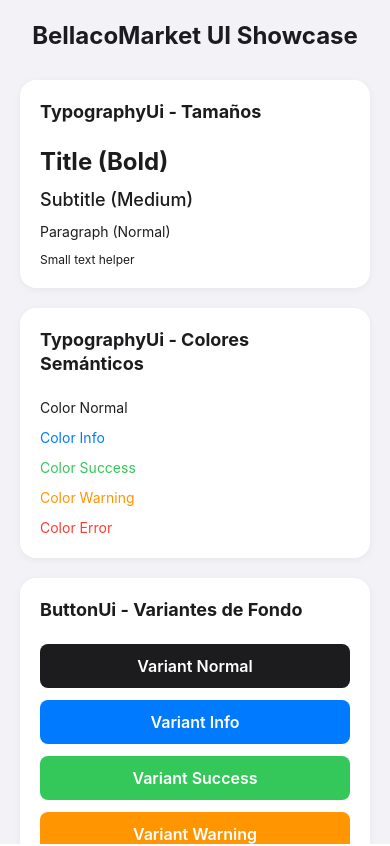
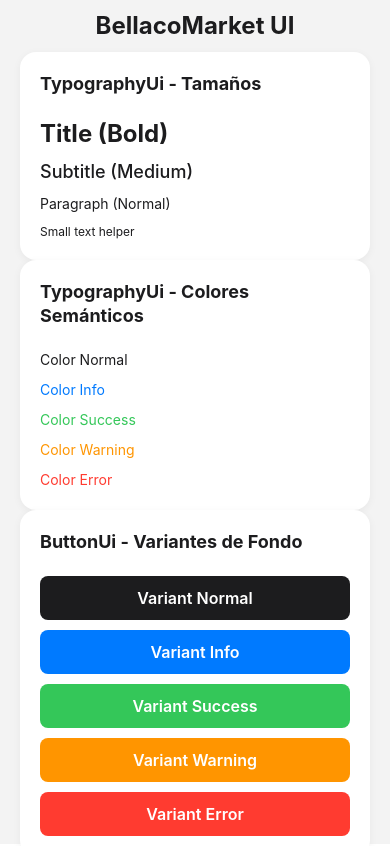
Before and after one commit to andrzmc/BellacoMarket, a React Native app: screen /StoryBook in a window 390 px wide. Shown: the top 846 px of the page. Built offline with nearby package versions, Linux system fonts and the light colour scheme.

Commit message:
feat: crate Screen Layout Component

```diff
--- a/App.tsx
+++ b/App.tsx
@@ -1,6 +1,5 @@
 import React, { FC } from 'react';
 import { SafeAreaProvider } from 'react-native-safe-area-context';
-
 import NavigatorTemplate from '@/components/templates/navigator';
 
 const App: FC = () => {
--- /dev/null
+++ b/src/components/layouts/screen/header.tsx
@@ -0,0 +1,36 @@
+import { TypographyUi } from '@/components/ui/typography';
+import { ScreenLayoutHeaderProps } from '@/models/interfaces/layouts';
+import React, { FC } from 'react';
+import { StyleSheet, View } from 'react-native';
+
+const HeaderScreenLayout: FC<ScreenLayoutHeaderProps> = props => {
+  const { title, childrenLeft, childrenRight, isHidden } = props;
+
+  return !isHidden || (!childrenLeft && !childrenRight && !title) ? (
+    <View style={styles.container}>
+      <View>{childrenLeft}</View>
+      {title ? (
+        <View>
+          <TypographyUi weight="bold" size="title">
+            {title}
+          </TypographyUi>
+        </View>
+      ) : null}
+      <View>{childrenRight}</View>
+    </View>
+  ) : null;
+};
+
+const styles = StyleSheet.create({
+  container: {
+    paddingVertical: 10,
+    paddingHorizontal: 20,
+    display: 'flex',
+    flexDirection: 'row',
+    justifyContent: 'space-between',
+    alignItems: 'center',
+    gap: 10,
+  },
+});
+
+export default HeaderScreenLayout;
--- /dev/null
+++ b/src/components/layouts/screen/index.tsx
@@ -0,0 +1,56 @@
+import React, { FC } from 'react';
+import { ScrollView, View } from 'react-native';
+import { SafeAreaView } from 'react-native-safe-area-context';
+import HeaderScreenLayout from './header';
+import { ScreenLayoutProps } from '@/models/interfaces/layouts';
+import { ScreenLayoutStyles } from '@/styles/components/layouts';
+
+const ScreenLayout: FC<ScreenLayoutProps> = props => {
+  const {
+    children,
+    alignment = 'top',
+    scrollable = false,
+    header,
+    style,
+    withSafeArea = true,
+    withPadding = true,
+    ...rest
+  } = props;
+
+  const SCREEN_STYLE = [
+    scrollable
+      ? ScreenLayoutStyles.scrollContent
+      : ScreenLayoutStyles.container,
+    ScreenLayoutStyles[`alignment_${alignment}`],
+    {
+      paddingHorizontal: withPadding ? 20 : 0,
+      paddingBottom: withPadding ? 20 : 0,
+    },
+  ];
+
+  return (
+    <SafeAreaView
+      style={[ScreenLayoutStyles.container, style]}
+      edges={
+        withSafeArea
+          ? ['top', 'right', 'bottom', 'left']
+          : ['right', 'bottom', 'left']
+      }
+      {...rest}
+    >
+      {header ? <HeaderScreenLayout {...header} /> : null}
+      {scrollable ? (
+        <ScrollView
+          contentContainerStyle={SCREEN_STYLE}
+          showsVerticalScrollIndicator={false}
+        >
+          {children}
+        </ScrollView>
+      ) : (
+        <View style={SCREEN_STYLE}>{children}</View>
+      )}
+    </SafeAreaView>
+  );
+};
+
+export default ScreenLayout;
--- a/src/components/templates/navigator/index.tsx
+++ b/src/components/templates/navigator/index.tsx
@@ -7,7 +7,7 @@ const NavigatorTemplate: FC = () => {
     <NavigationContainer
       theme={{
         colors: {
-          background: 'white',
+          background: '#f3f3f3',
           primary: '#007AFF',
           card: 'white',
           text: '#1C1C1E',
--- /dev/null
+++ b/src/models/interfaces/layouts.ts
@@ -0,0 +1,19 @@
+import { ReactNode } from 'react';
+import { ViewProps } from 'react-native';
+import { ScreenLayoutAlignment } from '../types/layouts';
+
+export interface ScreenLayoutProps extends ViewProps {
+  children: ReactNode;
+  alignment?: ScreenLayoutAlignment;
+  scrollable?: boolean;
+  header?: ScreenLayoutHeaderProps;
+  withSafeArea?: boolean;
+  withPadding?: boolean;
+}
+
+export interface ScreenLayoutHeaderProps {
+  title?: string;
+  childrenLeft?: ReactNode;
+  childrenRight?: ReactNode;
+  isHidden?: boolean;
+}
--- /dev/null
+++ b/src/models/types/layouts.ts
@@ -0,0 +1 @@
+export type ScreenLayoutAlignment = 'center' | 'top' | 'bottom';
--- a/src/screens/storybook/main.tsx
+++ b/src/screens/storybook/main.tsx
@@ -1,25 +1,13 @@
+import ScreenLayout from '@/components/layouts/screen';
 import { ButtonUi } from '@/components/ui/button';
 import { CardUi } from '@/components/ui/card';
 import { TypographyUi } from '@/components/ui/typography';
 import React from 'react';
-import { ScrollView, StyleSheet, View } from 'react-native';
-import { SafeAreaView } from 'react-native-safe-area-context';
+import { StyleSheet } from 'react-native';
 
 const MainStoryBookScreen = () => {
   return (
-    <SafeAreaView style={styles.safeArea}>
-      <ScrollView contentContainerStyle={styles.container}>
-        {/* Header */}
-        <TypographyUi
-          size="title"
-          weight="bold"
-          color="normal"
-          style={styles.headerTitle}
-        >
-          BellacoMarket UI Showcase
-        </TypographyUi>
-
-        {/* Typography Section */}
+    <ScreenLayout header={{ title: 'BellacoMarket UI' }}>
       <CardUi heading="TypographyUi - Tamaños">
         <TypographyUi size="title" weight="bold">
           Title (Bold)
@@ -39,48 +27,27 @@ const MainStoryBookScreen = () => {
         <TypographyUi color="error">Color Error</TypographyUi>
       </CardUi>
 
-        {/* Button Section */}
       <CardUi heading="ButtonUi - Variantes de Fondo">
-          <View style={styles.buttonList}>
         <ButtonUi text="Variant Normal" variant="normal" />
         <ButtonUi text="Variant Info" variant="info" />
         <ButtonUi text="Variant Success" variant="success" />
         <ButtonUi text="Variant Warning" variant="warning" />
         <ButtonUi text="Variant Error" variant="error" />
-          </View>
       </CardUi>
 
       <CardUi heading="ButtonUi - Estados y Contenido">
-          <View style={styles.buttonList}>
         <ButtonUi text="Botón Deshabilitado" variant="info" disabled />
         <ButtonUi variant="normal" style={styles.customButton}>
           <TypographyUi color="success" weight="bold">
             ★ Botón con Children Personalizado ★
           </TypographyUi>
         </ButtonUi>
-          </View>
       </CardUi>
-      </ScrollView>
-    </SafeAreaView>
+    </ScreenLayout>
   );
 };
 
 const styles = StyleSheet.create({
-  safeArea: {
-    flex: 1,
-    backgroundColor: '#F2F2F7',
-  },
-  container: {
-    padding: 20,
-    gap: 20,
-  },
-  headerTitle: {
-    textAlign: 'center',
-    marginBottom: 8,
-  },
-  buttonList: {
-    gap: 12,
-  },
   customButton: {
     borderWidth: 1,
     borderColor: '#34C759',
--- /dev/null
+++ b/src/styles/components/layouts.ts
@@ -0,0 +1,19 @@
+import { StyleSheet } from 'react-native';
+
+export const ScreenLayoutStyles = StyleSheet.create({
+  container: {
+    flex: 1,
+  },
+  scrollContent: {
+    flexGrow: 1,
+  },
+  alignment_top: {
+    justifyContent: 'flex-start',
+  },
+  alignment_center: {
+    justifyContent: 'center',
+  },
+  alignment_bottom: {
+    justifyContent: 'flex-end',
+  },
+});
```
Also changed, not shown: src/components/layouts/screen/README.md (added). Lines whose indentation alone changed are shown as unchanged.
